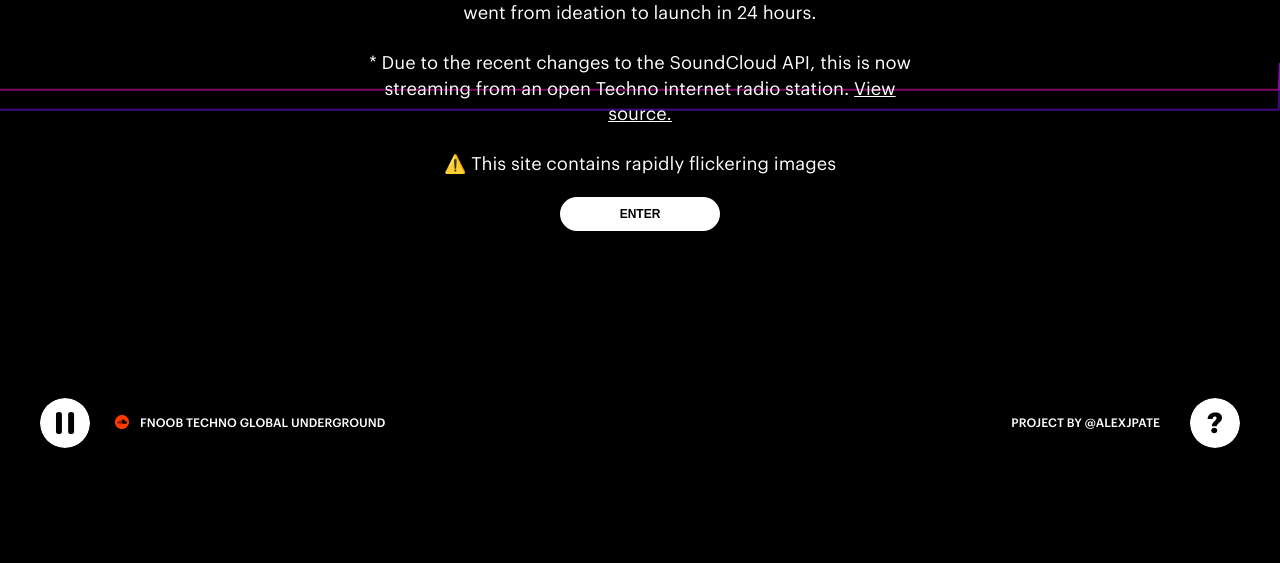
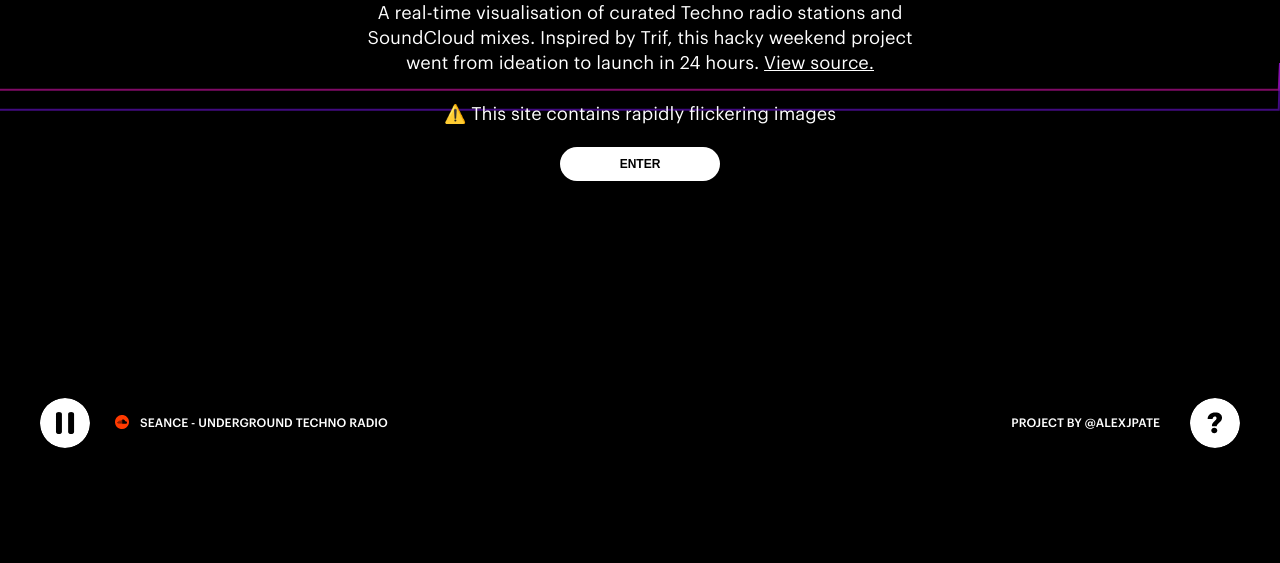
Before and after one commit to alexpate/inward, a website built with webpack: page src/index.html in a window 1280 px wide. Shown: the part 337-900 px from the top of the page. Built offline with nearby package versions, Linux system fonts and the light colour scheme; files whose address does not match are found by name.

Commit message:
Update radio source

```diff
--- a/src/index.html
+++ b/src/index.html
@@ -18,7 +18,7 @@
       <div class="footer">
         <div class="footer__controls">
           <button class="btn btn--control" id="control-audio" data-playing="true"></button>
-          <a href="http://www.fnoobtechno.com/radio" target="_blank" class="footer__controls__link footer__controls__now-playing">FNOOB TECHNO GLOBAL UNDERGROUND</a>
+          <a href="http://seanceradio.co.uk/" target="_blank" class="footer__controls__link footer__controls__now-playing">Seance - Underground Techno Radio</a>
         </div>
         <div class="footer__controls">
           <a href="https://twitter.com/alexjpate" target="_blank" class="footer__controls__link footer__controls__credit">Project by @alexjpate</a>
@@ -32,8 +32,7 @@
         <div class="about__container">
           <h1 class="about__title">inward</h1>
           <p class="about__copy">
-            A real-time visualisation of random SoundCloud * techno and deep house mixes. Inspired by Trif, this hacky weekend project went from ideation to launch in 24 hours.
-            <br /><br />* Due to the recent changes to the SoundCloud API, this is now streaming from an open Techno internet radio station.
+            A real-time visualisation of curated Techno radio stations and SoundCloud mixes. Inspired by Trif, this hacky weekend project went from ideation to launch in 24 hours.
             <a href="https://github.com/alexpate/inward" target="_blank">View source.</a>
             <br/><br/>⚠️ This site contains rapidly flickering images
           </p>
--- a/src/js/app.js
+++ b/src/js/app.js
@@ -125,7 +125,8 @@ const CheckIfMobile = () => {
 const ConfigAudio = () => {
   audio = new Audio();
   // audio.src = `https://api.soundcloud.com/tracks/${TRACK}/stream?client_id=${CLIENT_ID}`;
-  audio.src = "http://play.fnoobtechno.com:2199/;";
+  // audio.src = "http://play.fnoobtechno.com:2199/;";
+  audio.src = "https://streaming.radio.co/s258f7b690/listen";
   audio.controls = false;
   audio.autoplay = true;
   audio.crossOrigin = 'anonymous';
```
